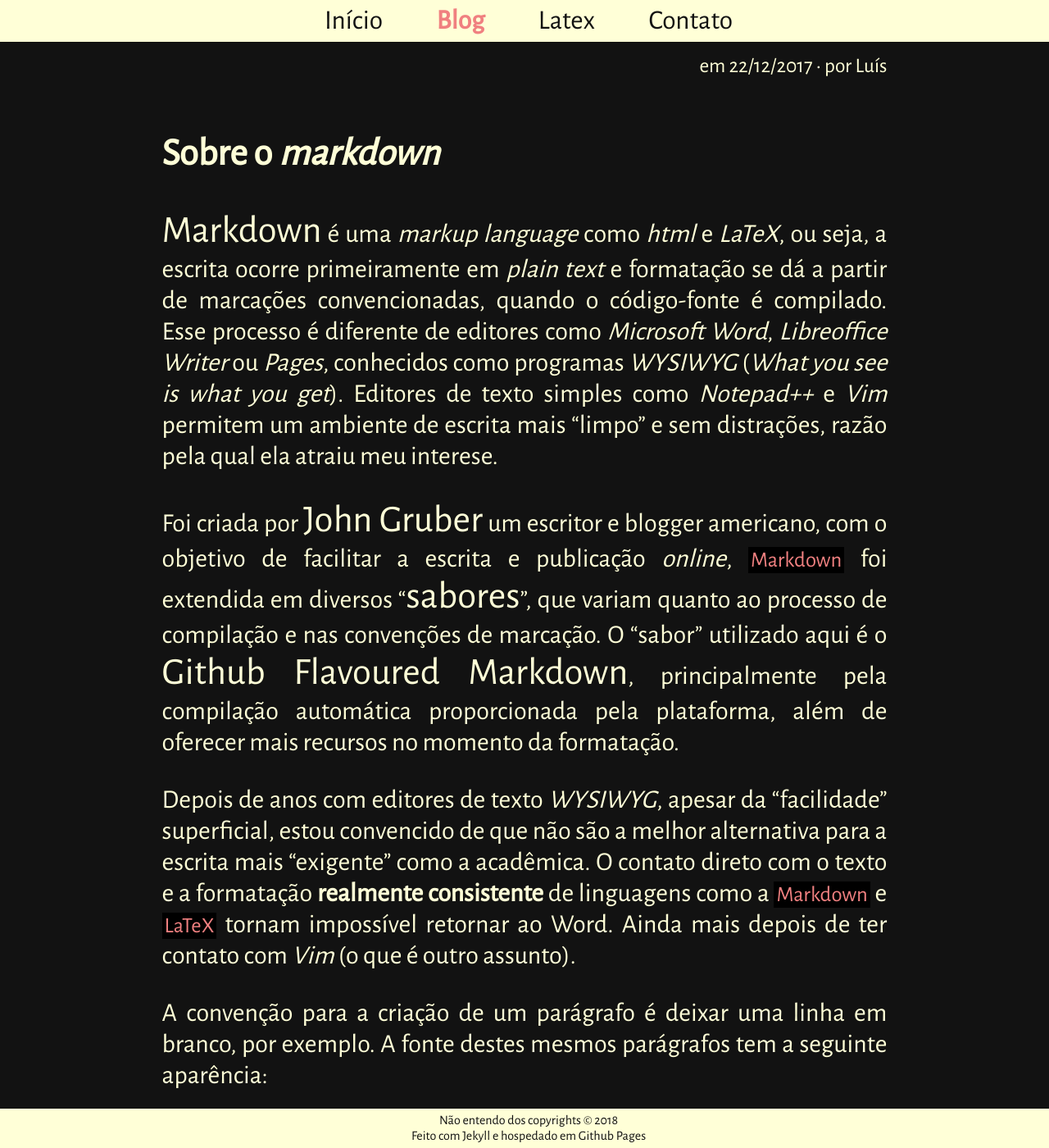
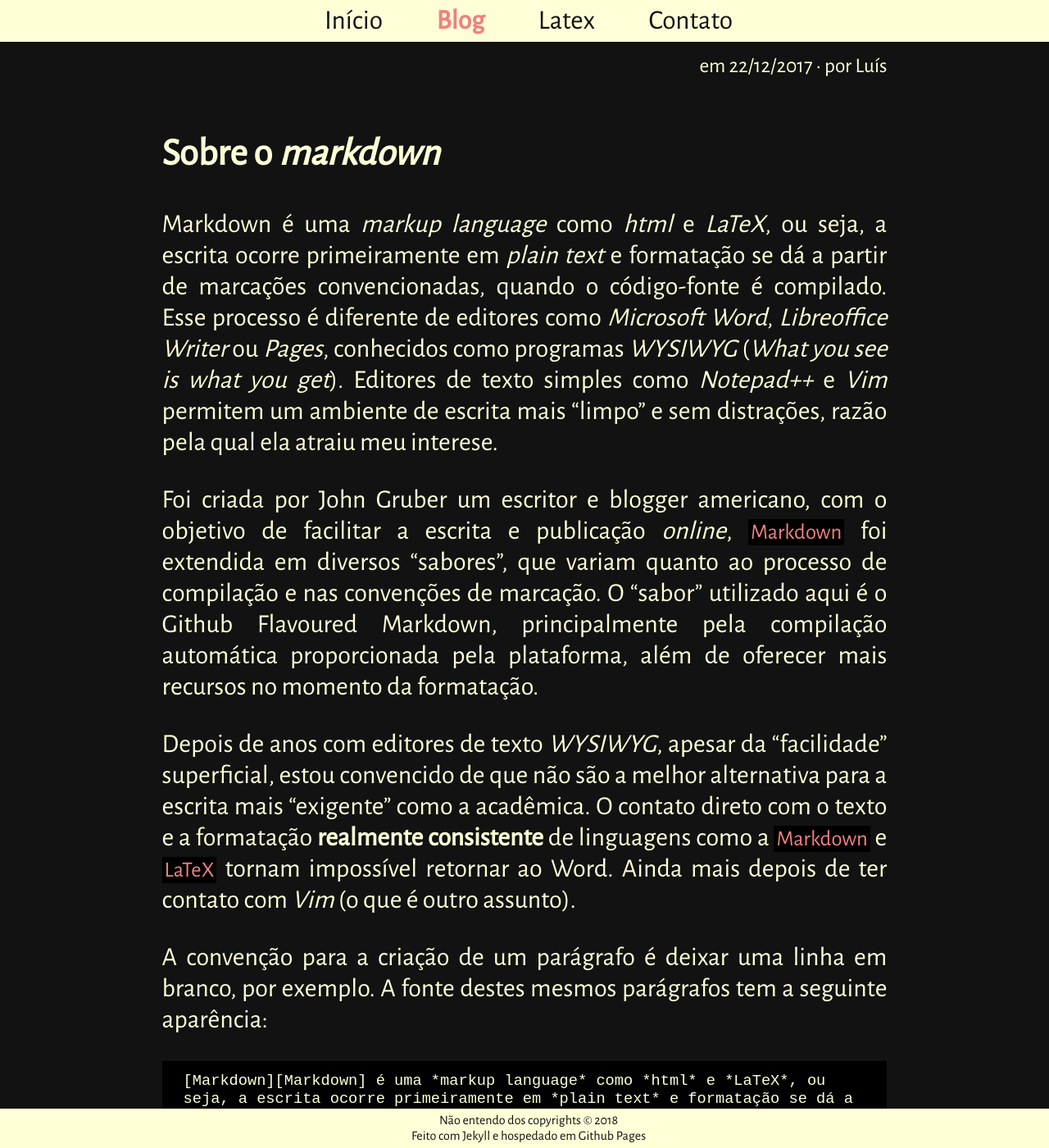
Before and after one commit to luigi-finando/luigi-finando.github.io, a Jekyll site: the page built from _posts/2017-12-21-primeiro-post.markdown, in a window 1280 px wide and 1400 px high, scrolled down 303 px. Shown: the whole window at 82% size. Built offline with Jekyll 4.4.1, drawn with Linux system fonts in a browser that asks for light colours; comment, search, counter and statistics services are not loaded.

Commit message:
css files

```diff
--- a/css/blog-post.css
+++ b/css/blog-post.css
@@ -12,11 +12,11 @@
   background-color: #121212;
 }
 
-article p, h3 {
+article p, h3, article a  {
   font-size: 24pt;
 }
 
-article h1, .post-content h2, article h2, article a {
+article h1, .post-content h2, article h2{
   font-size: 35pt;
   text-align: left;
 }
@@ -60,7 +60,10 @@
     font-size: 16pt;
   }
 
-  .post-title p, h2 a {
+  .post-title p, h2   article {
+    padding: 0;
+  }
+a {
     font-size: 30pt;
   }
 
```
Also changed, not shown: 1 other file.
